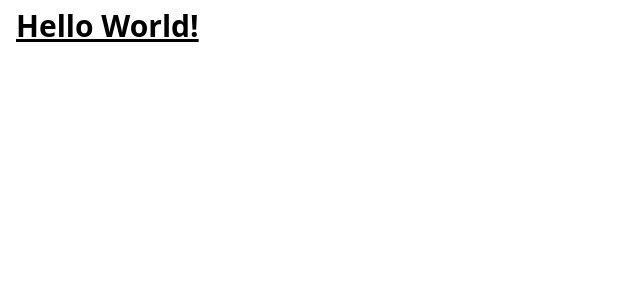
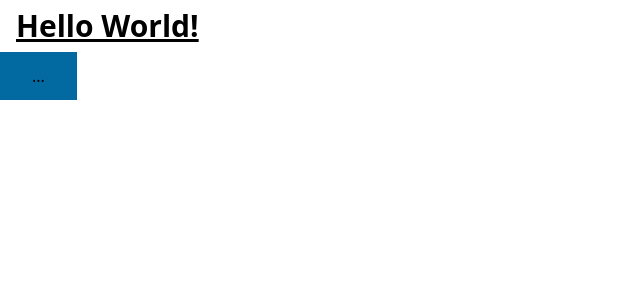
Before and after one commit to TyeStanley/tesla-website-clone, a Next.js app: page / in a window 1280 px wide. Shown: the top 300 px of the page, without its empty margins (0-640 px from the left). Built offline with nearby package versions, Linux system fonts and the light colour scheme.

Commit message:
added prettier and headlessUI & setup prettier config file

```diff
--- a/package.json
+++ b/package.json
@@ -9,6 +9,7 @@
     "lint": "next lint"
   },
   "dependencies": {
+    "@headlessui/react": "^1.7.7",
     "@next/font": "13.1.1",
     "@types/node": "18.11.18",
     "@types/react": "18.0.26",
@@ -23,6 +24,8 @@
   "devDependencies": {
     "autoprefixer": "^10.4.13",
     "postcss": "^8.4.20",
+    "prettier": "^2.8.1",
+    "prettier-plugin-tailwindcss": "^0.2.1",
     "tailwindcss": "^3.2.4"
   }
 }
--- a/pages/index.tsx
+++ b/pages/index.tsx
@@ -1,4 +1,4 @@
-import Head from 'next/head'
+import Head from "next/head";
 
 export default function Home() {
   return (
@@ -10,13 +10,14 @@ export default function Home() {
         <link rel="icon" href="/favicon.ico" />
       </Head>
       <main>
-        <h1 className="text-3xl font-bold underline p-2 ml-2">
+        <h1 className="ml-2 mr-2 border-spacing-2 p-2 text-3xl font-bold underline bg-blend-color">
           Hello World!
         </h1>
+        <button className="bg-sky-700 px-4 py-2 text-black hover:bg-sky-800 sm:px-8 sm:py-3">
+          ...
+        </button>
       </main>
-      <footer>
-
-      </footer>
+      <footer></footer>
     </>
-  )
+  );
 }
--- /dev/null
+++ b/prettier.config.js
@@ -0,0 +1,3 @@
+module.exports = {
+  plugins: [require('prettier-plugin-tailwindcss')],
+}
```
Also changed, not shown: 1 other file (tests, documents, lock files or other folders).
